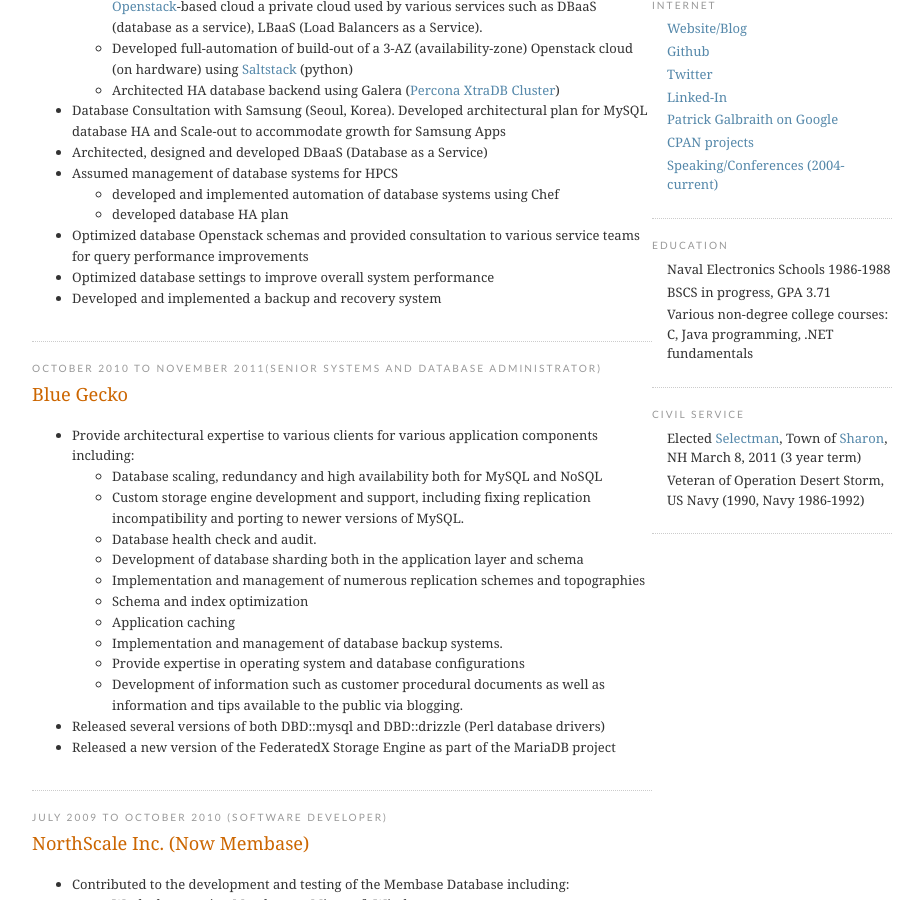
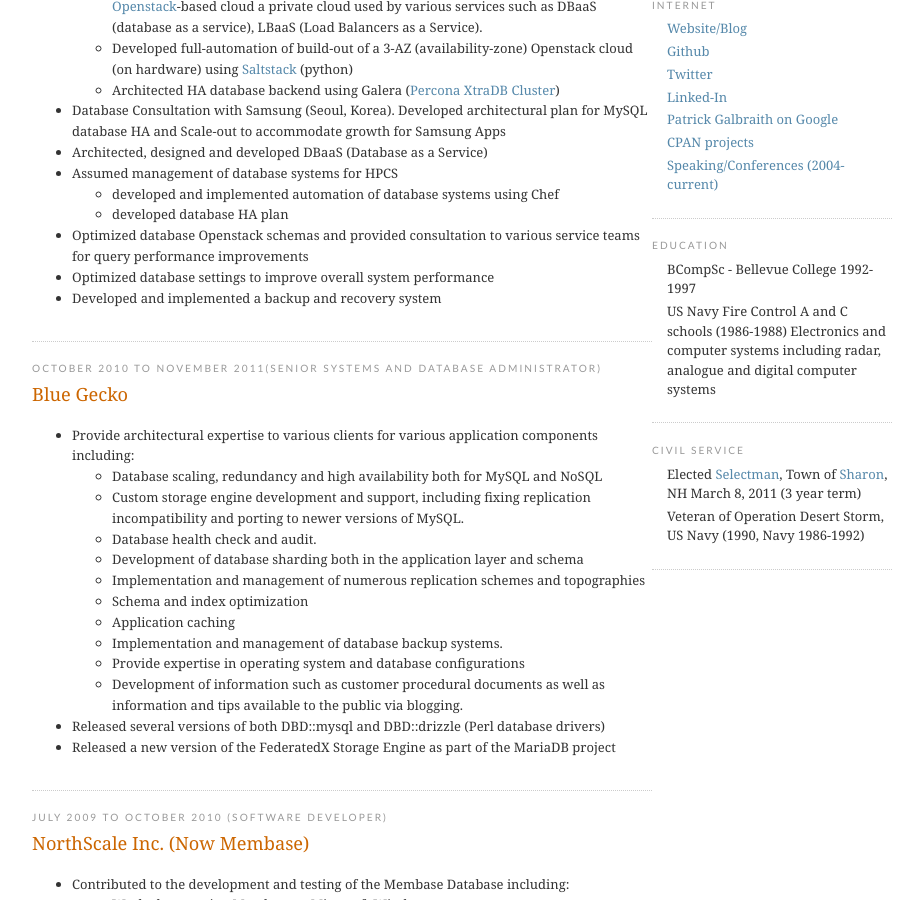
Before and after one commit to CaptTofu/patg.net, a Jekyll site: the page resume.html, which Jekyll copies as it is, in a window 1280 px wide and 900 px high, scrolled down 1262 px. Shown: the whole window, without its empty margins (178-1101 px from the left). Built offline with Jekyll 4.4.1, drawn with Linux system fonts in a browser that asks for light colours.

Commit message:
Updated long resume

```diff
--- a/resume.html
+++ b/resume.html
@@ -575,10 +575,10 @@
    </ul>
    <h2 class='sidebar-title'>Education</h2>
    <ul class='profile-datablock'>
-    <li>Naval Electronics Schools 1986-1988</li>
-    <li>BSCS in progress, GPA 3.71</li>
-    <li>Various non-degree college courses: C, Java programming, .NET fundamentals</li>
-   </ul>
+    <li>BCompSc - Bellevue College 1992-1997</li>
+    <li>US Navy Fire Control A and C schools (1986-1988)
+    Electronics and computer systems including radar, analogue and digital computer systems</li>
+  </ul>
    <h2 class='sidebar-title'>Civil service</h2>
    <ul class='profile-datablock'>
     <li>Elected <a
```
